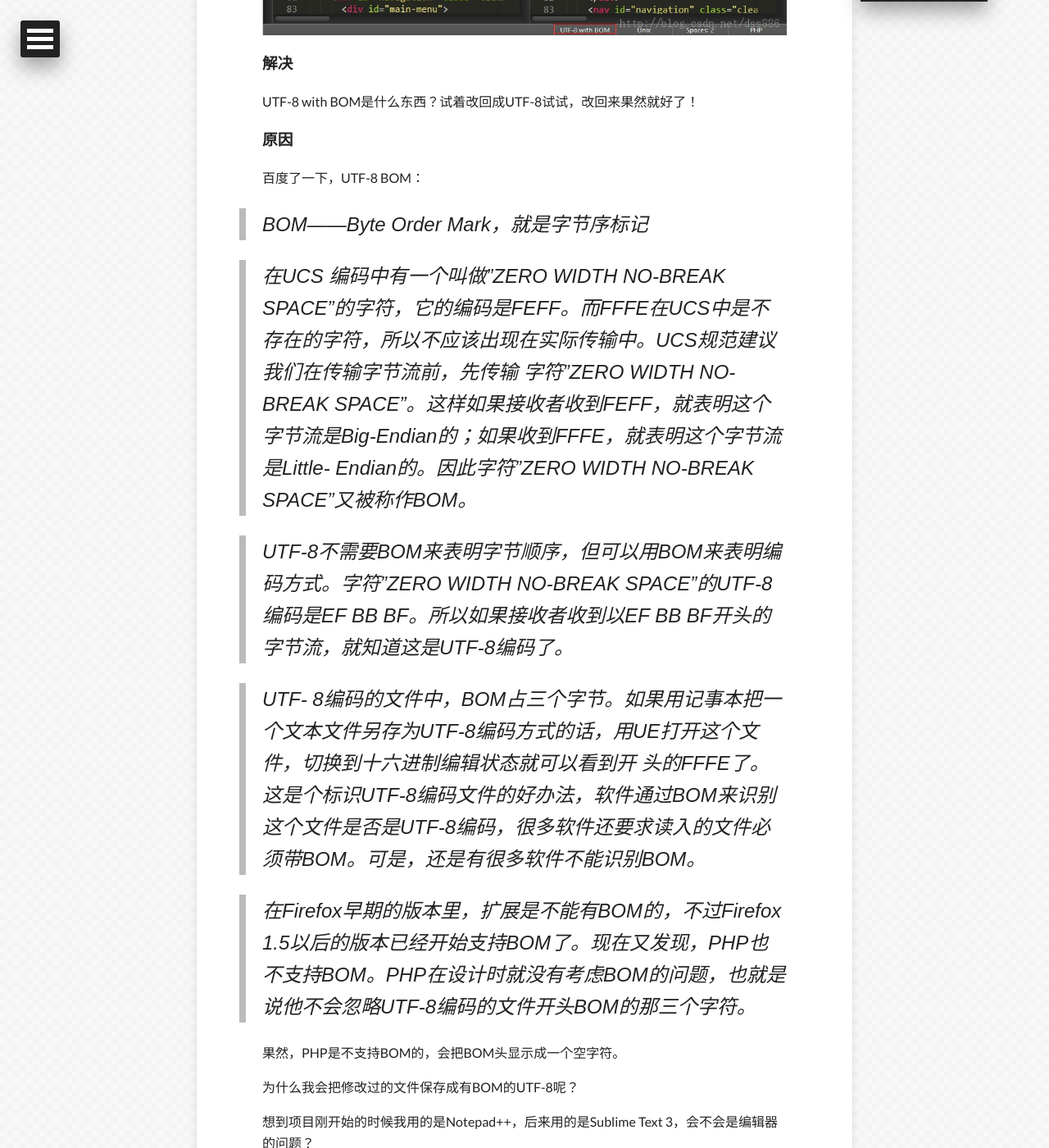
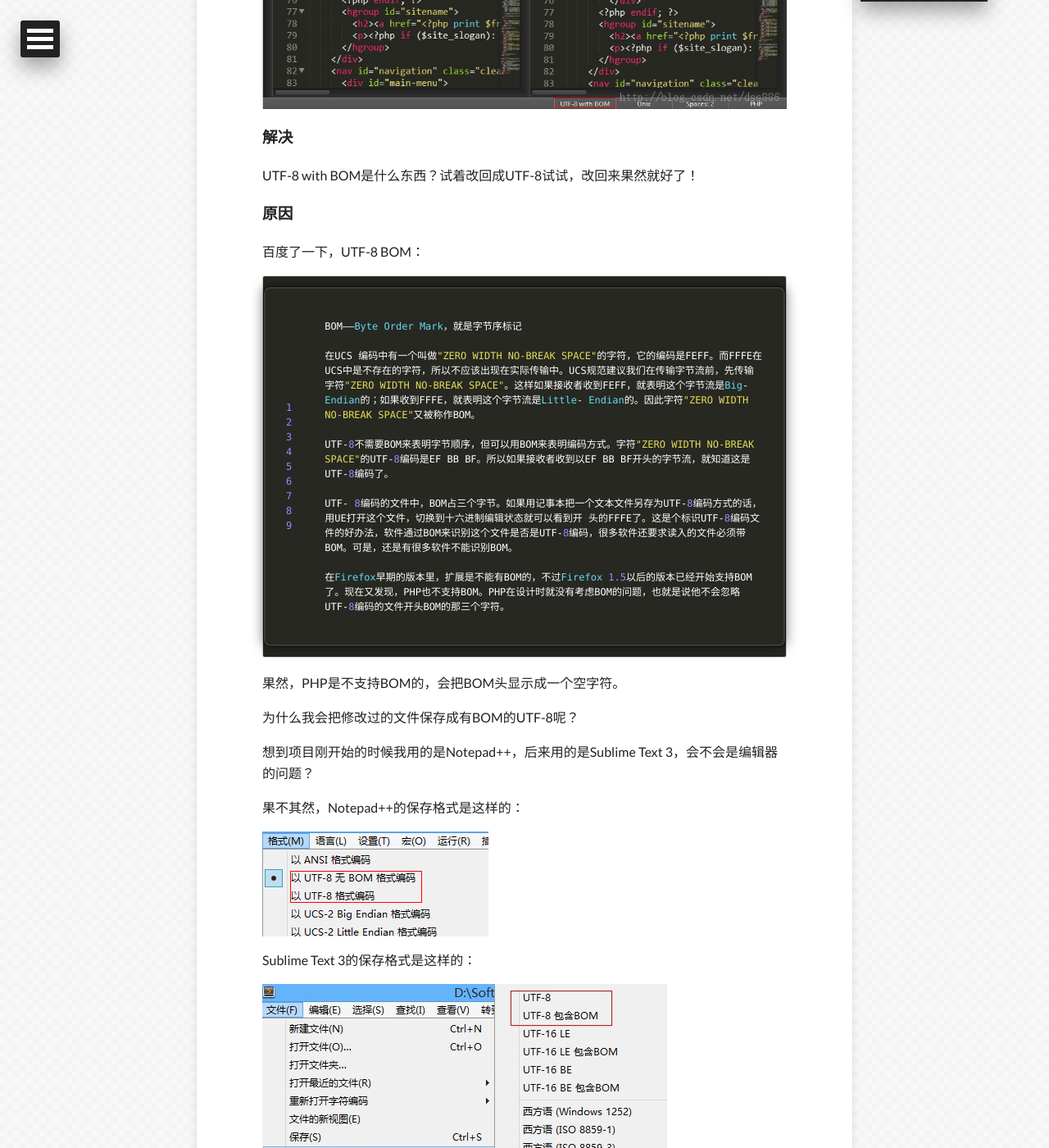
Before and after one commit to heamon7/dss886.github.io, a Jekyll site: the page built from _posts/2014-04-24-Drupal-7-建站学习手记（一）：UTF-8-BOM格式.md, in a window 1280 px wide and 1400 px high, scrolled down 2078 px. Shown: the whole window at 82% size. Built offline with Jekyll 4.4.1, drawn with Linux system fonts in a browser that asks for light colours; nearby versions of some CDN libraries; comment, search, counter and statistics services are not loaded; some of the changed text lies outside the part shown.

Commit message:
update posts

```diff
--- a/_posts/2014-04-24-Drupal-7-建站学习手记（一）：UTF-8-BOM格式.md
+++ b/_posts/2014-04-24-Drupal-7-建站学习手记（一）：UTF-8-BOM格式.md
@@ -13,12 +13,12 @@ share: true
 
 ### 前言
 
-最近接到一个活，是用Drupal7搭一个网站，实现简单的分角色发布文章的功能，架构是XAMPP+PHP+MySQL+Drupal7。
+最近接到一个活，是用Drupal7搭一个网站，实现简单的分角色发布文章的功能，架构是`XAMPP+PHP+MySQL+Drupal7`。
 以下是我在实际项目中遇到的一些问题和解决办法。
 
 ### 问题
 
-我下载了一个 Drupal 7 的主题，然后覆写它的模板，以实现自定义布局。
+我下载了一个Drupal 7的主题，然后覆写它的模板，以实现自定义布局。
 覆写完以后发现，页面上方会多出一栏空行。
 
 正常的网页：
@@ -51,15 +51,17 @@ UTF-8 with BOM是什么东西？试着改回成UTF-8试试，改回来果然就
 
 百度了一下，UTF-8 BOM：
 
-> BOM——Byte Order Mark，就是字节序标记
+~~~
+BOM——Byte Order Mark，就是字节序标记
 
-> 在UCS 编码中有一个叫做"ZERO WIDTH NO-BREAK SPACE"的字符，它的编码是FEFF。而FFFE在UCS中是不存在的字符，所以不应该出现在实际传输中。UCS规范建议我们在传输字节流前，先传输 字符"ZERO WIDTH NO-BREAK SPACE"。这样如果接收者收到FEFF，就表明这个字节流是Big-Endian的；如果收到FFFE，就表明这个字节流是Little- Endian的。因此字符"ZERO WIDTH NO-BREAK SPACE"又被称作BOM。
+在UCS 编码中有一个叫做"ZERO WIDTH NO-BREAK SPACE"的字符，它的编码是FEFF。而FFFE在UCS中是不存在的字符，所以不应该出现在实际传输中。UCS规范建议我们在传输字节流前，先传输 字符"ZERO WIDTH NO-BREAK SPACE"。这样如果接收者收到FEFF，就表明这个字节流是Big-Endian的；如果收到FFFE，就表明这个字节流是Little- Endian的。因此字符"ZERO WIDTH NO-BREAK SPACE"又被称作BOM。
 
-> UTF-8不需要BOM来表明字节顺序，但可以用BOM来表明编码方式。字符"ZERO WIDTH NO-BREAK SPACE"的UTF-8编码是EF BB BF。所以如果接收者收到以EF BB BF开头的字节流，就知道这是UTF-8编码了。
+UTF-8不需要BOM来表明字节顺序，但可以用BOM来表明编码方式。字符"ZERO WIDTH NO-BREAK SPACE"的UTF-8编码是EF BB BF。所以如果接收者收到以EF BB BF开头的字节流，就知道这是UTF-8编码了。
 
-> UTF- 8编码的文件中，BOM占三个字节。如果用记事本把一个文本文件另存为UTF-8编码方式的话，用UE打开这个文件，切换到十六进制编辑状态就可以看到开 头的FFFE了。这是个标识UTF-8编码文件的好办法，软件通过BOM来识别这个文件是否是UTF-8编码，很多软件还要求读入的文件必须带BOM。可是，还是有很多软件不能识别BOM。
+UTF- 8编码的文件中，BOM占三个字节。如果用记事本把一个文本文件另存为UTF-8编码方式的话，用UE打开这个文件，切换到十六进制编辑状态就可以看到开 头的FFFE了。这是个标识UTF-8编码文件的好办法，软件通过BOM来识别这个文件是否是UTF-8编码，很多软件还要求读入的文件必须带BOM。可是，还是有很多软件不能识别BOM。
 
-> 在Firefox早期的版本里，扩展是不能有BOM的，不过Firefox 1.5以后的版本已经开始支持BOM了。现在又发现，PHP也不支持BOM。PHP在设计时就没有考虑BOM的问题，也就是说他不会忽略UTF-8编码的文件开头BOM的那三个字符。
+在Firefox早期的版本里，扩展是不能有BOM的，不过Firefox 1.5以后的版本已经开始支持BOM了。现在又发现，PHP也不支持BOM。PHP在设计时就没有考虑BOM的问题，也就是说他不会忽略UTF-8编码的文件开头BOM的那三个字符。
+~~~
 
 果然，PHP是不支持BOM的，会把BOM头显示成一个空字符。
 
@@ -76,4 +78,5 @@ Sublime Text 3的保存格式是这样的：
 ![image1]({{ site.url }}/images/post_images/2014.4/7.jpg)
 
 摔！两个编辑器默认的UTF-8根本不是一个东西啊！
+
 从此成了Notepad++一生黑！！！
```
